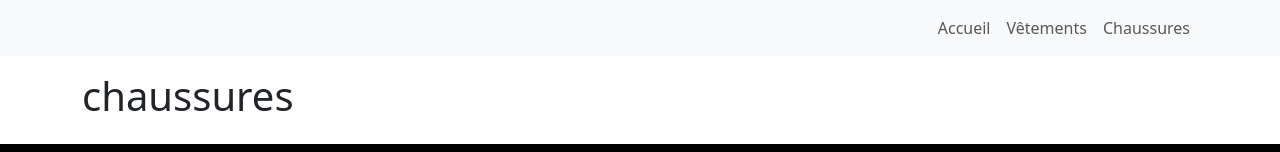
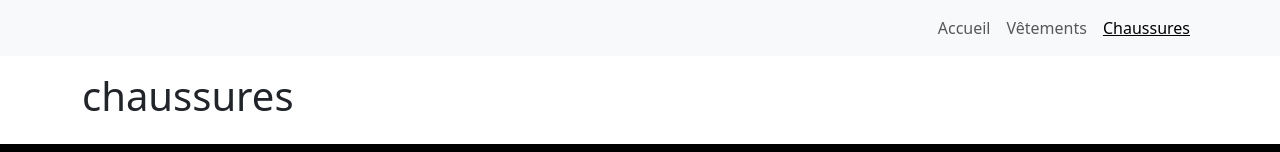
Before and after one commit to GuillardPierre/react-router, a React (Vite) app: page /categorie/chaussures in a window 1280 px wide. Shown: the top 152 px of the page. Built offline with nearby package versions, Linux system fonts and the light colour scheme.

Commit message:
use NavLink and add text decoration for active link

```diff
--- a/package.json
+++ b/package.json
@@ -14,7 +14,8 @@
     "react": "^19.1.0",
     "react-bootstrap": "^2.10.10",
     "react-dom": "^19.1.0",
-    "react-router": "^7.7.0"
+    "react-router": "^7.7.0",
+    "sass": "^1.89.2"
   },
   "devDependencies": {
     "@eslint/js": "^9.30.1",
--- a/src/components/Header.jsx
+++ b/src/components/Header.jsx
@@ -1,5 +1,6 @@
 import { Container, Navbar, Nav } from 'react-bootstrap';
-import { Link } from 'react-router';
+import { NavLink } from 'react-router';
+import '../styles/header.scss';
 
 export default function Header() {
   return (
@@ -8,13 +9,13 @@ export default function Header() {
         <Navbar.Toggle aria-controls='basic-navbar-nav' />
         <Navbar.Collapse id='basic-navbar-nav'>
           <Nav className='ms-auto'>
-            <Nav.Link as={Link} to='/'>
+            <Nav.Link as={NavLink} to='/'>
               Accueil
             </Nav.Link>
-            <Nav.Link as={Link} to='categorie/vêtements'>
+            <Nav.Link as={NavLink} to='categorie/vêtements'>
               Vêtements
             </Nav.Link>
-            <Nav.Link as={Link} to='categorie/chaussures'>
+            <Nav.Link as={NavLink} to='categorie/chaussures'>
               Chaussures
             </Nav.Link>
           </Nav>
--- a/src/components/Layout.jsx
+++ b/src/components/Layout.jsx
@@ -1,14 +1,15 @@
 import { Outlet } from 'react-router';
 import Header from './Header';
 import Footer from './Footer';
+import { Container } from 'react-bootstrap';
 
 export default function Layout() {
   return (
     <>
       <Header />
-      <main className='my-3'>
+      <Container as='main' className='my-3'>
         <Outlet />
-      </main>
+      </Container>
       <Footer />
     </>
   );
--- a/src/pages/Category.jsx
+++ b/src/pages/Category.jsx
@@ -5,10 +5,8 @@ export default function Category() {
   const { category } = useParams();
 
   return (
-    <Container>
-      <Row>
-        <Col as={'h1'}>{category}</Col>
-      </Row>
-    </Container>
+    <Row>
+      <Col as={'h1'}>{category}</Col>
+    </Row>
   );
 }
--- a/src/pages/Home.jsx
+++ b/src/pages/Home.jsx
@@ -2,10 +2,8 @@ import { Col, Container, Row } from 'react-bootstrap';
 
 export default function Home() {
   return (
-    <Container>
-      <Row>
-        <Col as={'h1'}>Welcome Home !</Col>
-      </Row>
-    </Container>
+    <Row>
+      <Col as={'h1'}>Welcome Home !</Col>
+    </Row>
   );
 }
--- /dev/null
+++ b/src/styles/header.scss
@@ -0,0 +1,3 @@
+#basic-navbar-nav a.active {
+  text-decoration: underline;
+}
```
Also changed, not shown: 1 other file (tests, documents, lock files or other folders).
